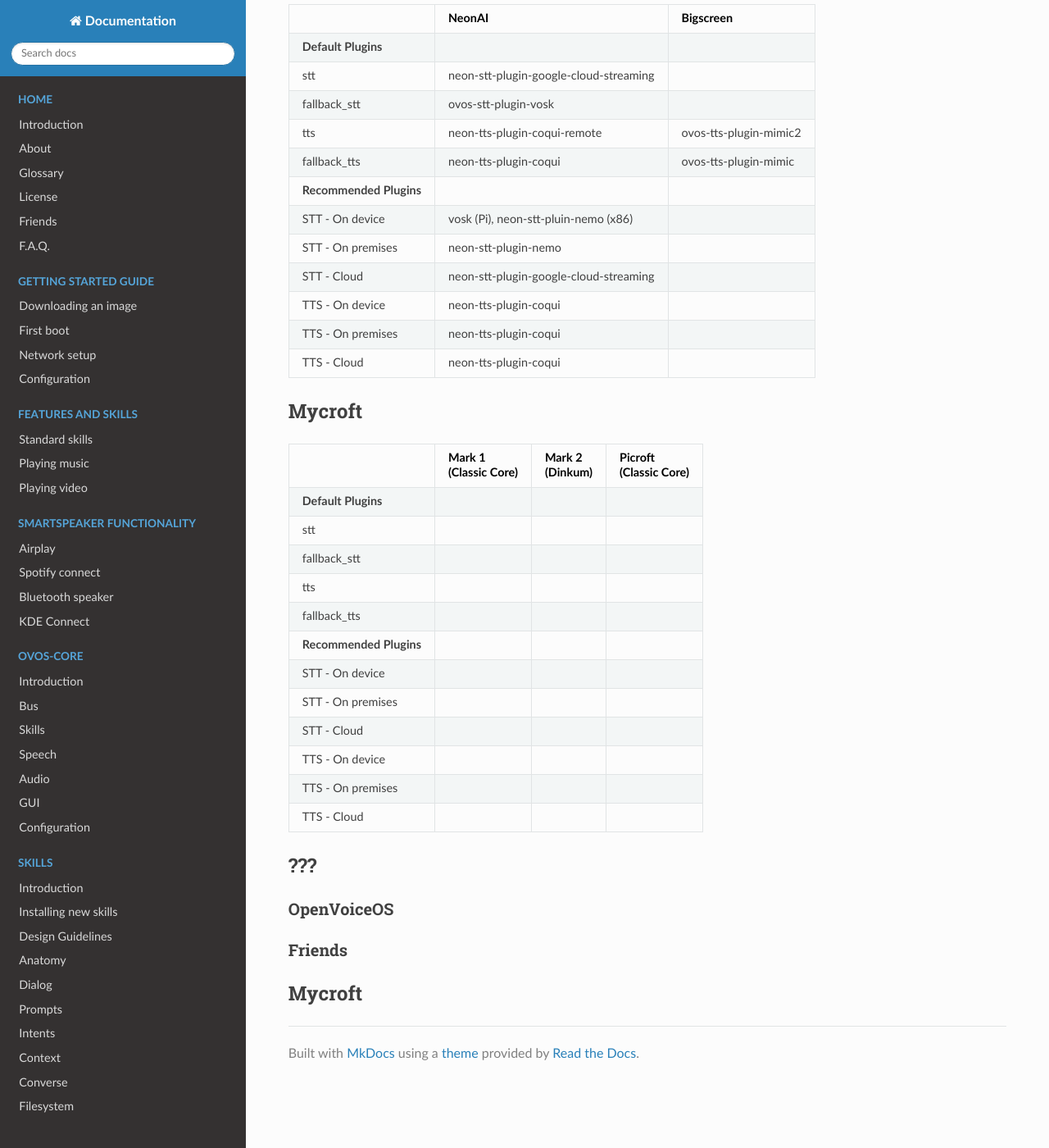
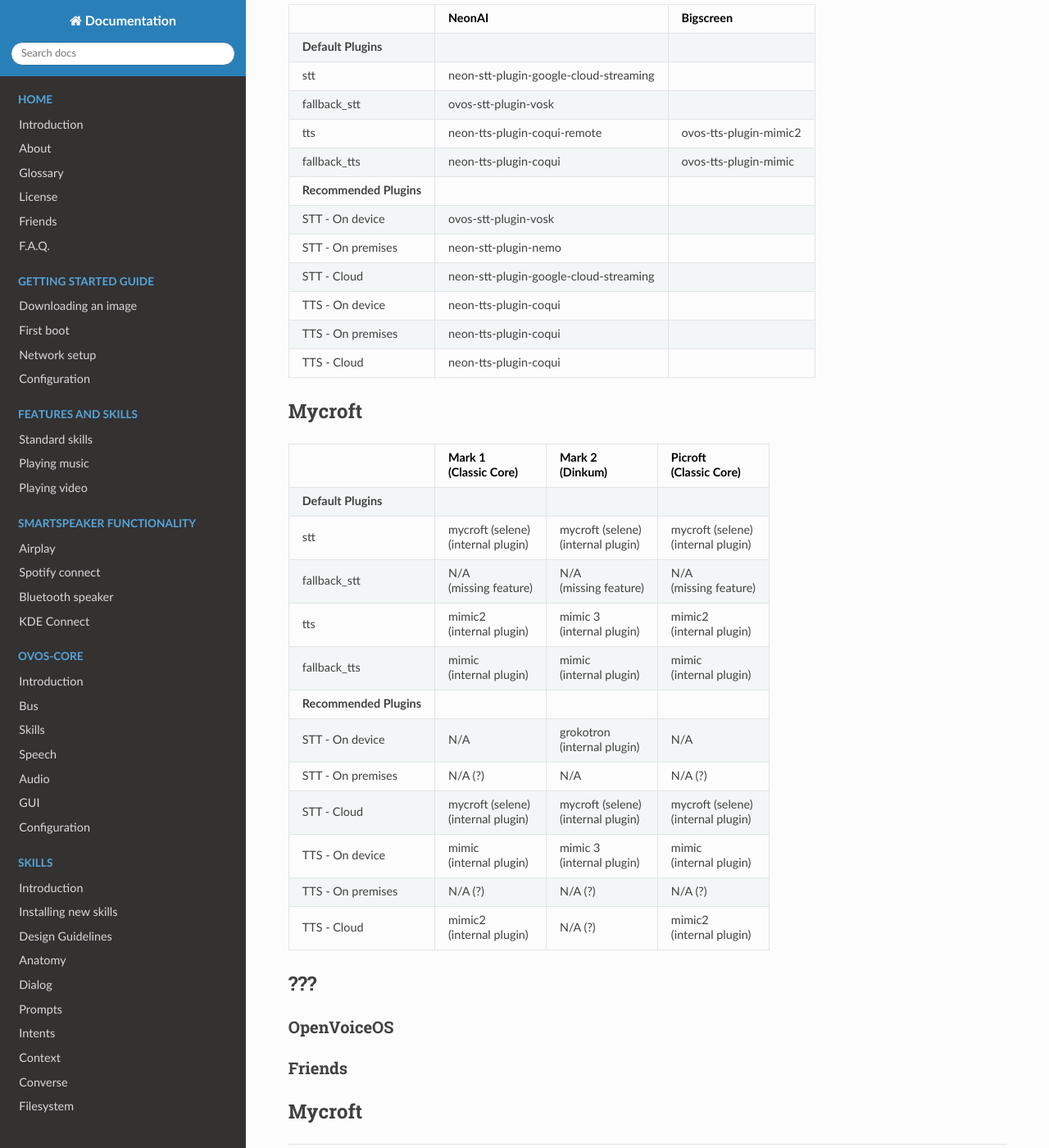
Before and after one commit to OpenVoiceOS/community-docs, an MkDocs documentation site: the page built from docs/comparison_tables.md, in a window 1280 px wide and 1400 px high, scrolled down 3048 px. Shown: the whole window at 82% size. Built offline with MkDocs 1.6.1, drawn with Linux system fonts in a browser that asks for light colours; nearby versions of some CDN libraries.

Commit message:
update plugins

```diff
--- a/docs/comparison_tables.md
+++ b/docs/comparison_tables.md
@@ -88,37 +88,37 @@
 
 ### Friends
 
-|                         	| NeonAI                    	| Bigscreen              	|
-|-------------------------	|---------------------------	|------------------------	|
-| **Default Plugins**     	|                           	|                        	|
-| stt                     	| neon-stt-plugin-google-cloud-streaming |            	|
-| fallback_stt            	| ovos-stt-plugin-vosk      	|                        	|
-| tts                     	| neon-tts-plugin-coqui-remote | ovos-tts-plugin-mimic2 |
-| fallback_tts            	| neon-tts-plugin-coqui     	| ovos-tts-plugin-mimic  	|
-| **Recommended Plugins** 	|                           	|                        	|
-| STT - On device         	| vosk (Pi), neon-stt-pluin-nemo (x86) |               	|
-| STT - On premises       	| neon-stt-plugin-nemo      	|                        	|
-| STT - Cloud             	| neon-stt-plugin-google-cloud-streaming |             	|
-| TTS - On device         	| neon-tts-plugin-coqui     	|                        	|
-| TTS - On premises       	| neon-tts-plugin-coqui     	|                        	|
-| TTS - Cloud             	| neon-tts-plugin-coqui     	|                        	|
+|                         	| NeonAI                                 | Bigscreen              	|
+|-------------------------	|----------------------------------------|------------------------	|
+| **Default Plugins**     	|                           	         |                        	|
+| stt                     	| neon-stt-plugin-google-cloud-streaming |            	            |
+| fallback_stt            	| ovos-stt-plugin-vosk      	         |                        	|
+| tts                     	| neon-tts-plugin-coqui-remote           | ovos-tts-plugin-mimic2   |
+| fallback_tts            	| neon-tts-plugin-coqui     	         | ovos-tts-plugin-mimic  	|
+| **Recommended Plugins** 	|                           	         |                        	|
+| STT - On device         	| ovos-stt-plugin-vosk                   |                        	|
+| STT - On premises       	| neon-stt-plugin-nemo                   |                        	|
+| STT - Cloud             	| neon-stt-plugin-google-cloud-streaming |                      	|
+| TTS - On device         	| neon-tts-plugin-coqui                  |                        	|
+| TTS - On premises       	| neon-tts-plugin-coqui                  |                        	|
+| TTS - Cloud             	| neon-tts-plugin-coqui     	         |                        	|
 
 ## Mycroft
 
-|                           | Mark 1<br>(Classic Core) | Mark 2<br>(Dinkum) | Picroft<br>(Classic Core) |
-|-------------------------	|--------------------------|--------------------|---------------------------|
-| **Default Plugins**     	|                          |                    |                           |
-| stt                     	|                          |                    |                           |
-| fallback_stt            	|                          |                    |                           |
-| tts                     	|                          |                    |                           |
-| fallback_tts            	|                          |                    |                           |
-| **Recommended Plugins** 	|                          |                    |                           |
-| STT - On device         	|                          |                    |                           |
-| STT - On premises       	|                          |                    |                           |
-| STT - Cloud             	|                          |                    |                           |
-| TTS - On device         	|                          |                    |                           |
-| TTS - On premises       	|                          |                    |                           |
-| TTS - Cloud             	|                          |                    |                           |
+|                         | Mark 1<br>(Classic Core)              | Mark 2<br>(Dinkum)                    | Picroft<br>(Classic Core)             |
+|-------------------------|---------------------------------------|---------------------------------------|---------------------------------------|
+| **Default Plugins**     |                                       |                                       |                                       |
+| stt                     | mycroft (selene)<br>(internal plugin) | mycroft (selene)<br>(internal plugin) | mycroft (selene)<br>(internal plugin) |
+| fallback_stt            | N/A<br>(missing feature)              | N/A<br>(missing feature)              | N/A<br>(missing feature)              |
+| tts                     | mimic2<br>(internal plugin)           | mimic 3<br>(internal plugin)          | mimic2<br>(internal plugin)           |
+| fallback_tts            | mimic<br>(internal plugin)            | mimic<br>(internal plugin)            | mimic<br>(internal plugin)            |
+| **Recommended Plugins** |                                       |                                       |                                       |
+| STT - On device         | N/A                                   | grokotron<br>(internal plugin)        | N/A                                   |
+| STT - On premises       | N/A (?)                               | N/A                                   | N/A (?)                               |
+| STT - Cloud             | mycroft (selene)<br>(internal plugin) | mycroft (selene)<br>(internal plugin) | mycroft (selene)<br>(internal plugin) |
+| TTS - On device         | mimic<br>(internal plugin)            | mimic 3<br>(internal plugin)          | mimic<br>(internal plugin)            |
+| TTS - On premises       | N/A (?)                               | N/A (?)                               | N/A (?)                               |
+| TTS - Cloud             | mimic2<br>(internal plugin)           | N/A (?)                               | mimic2<br>(internal plugin)           |
 
 ## ???
 
```
